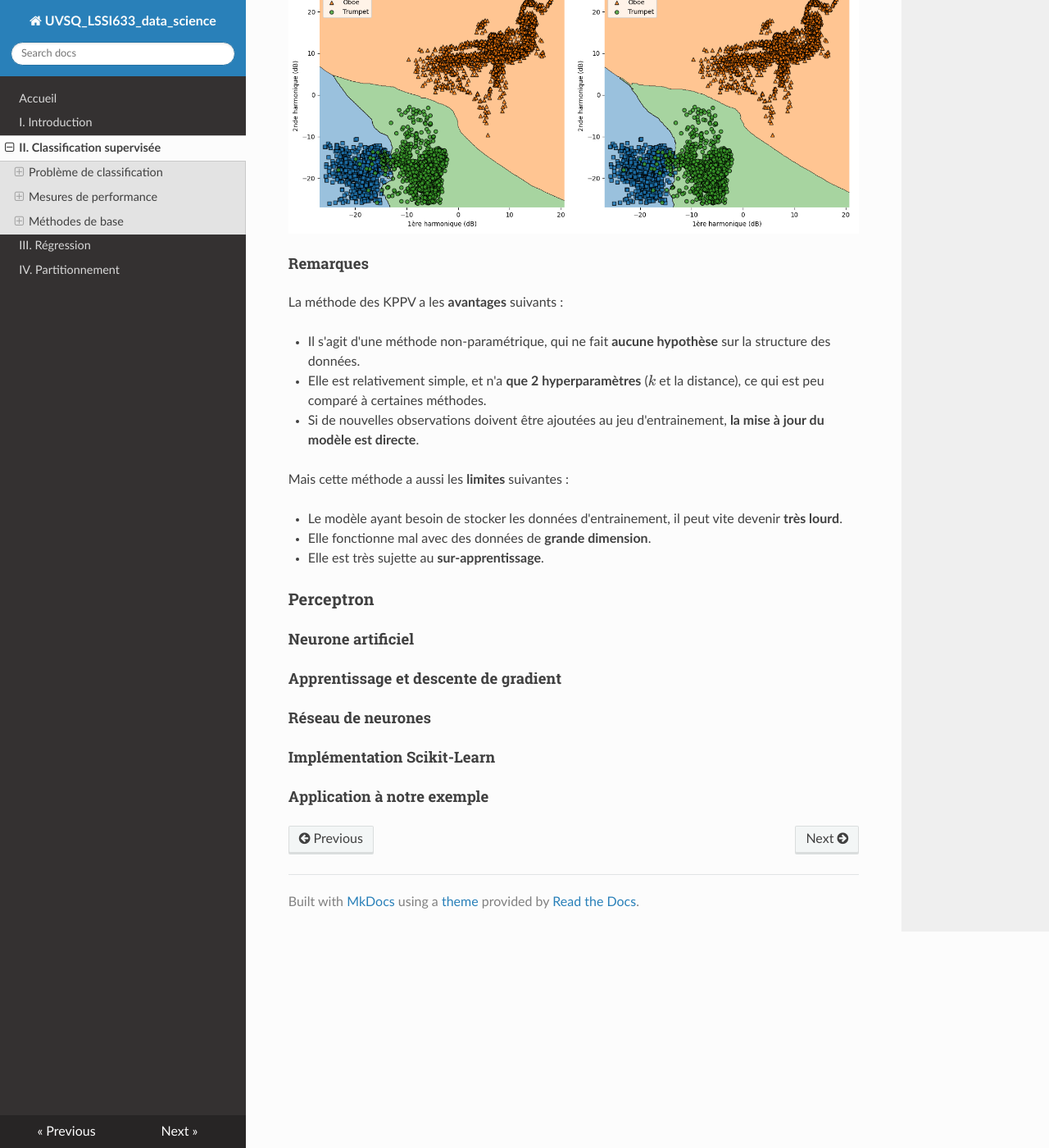
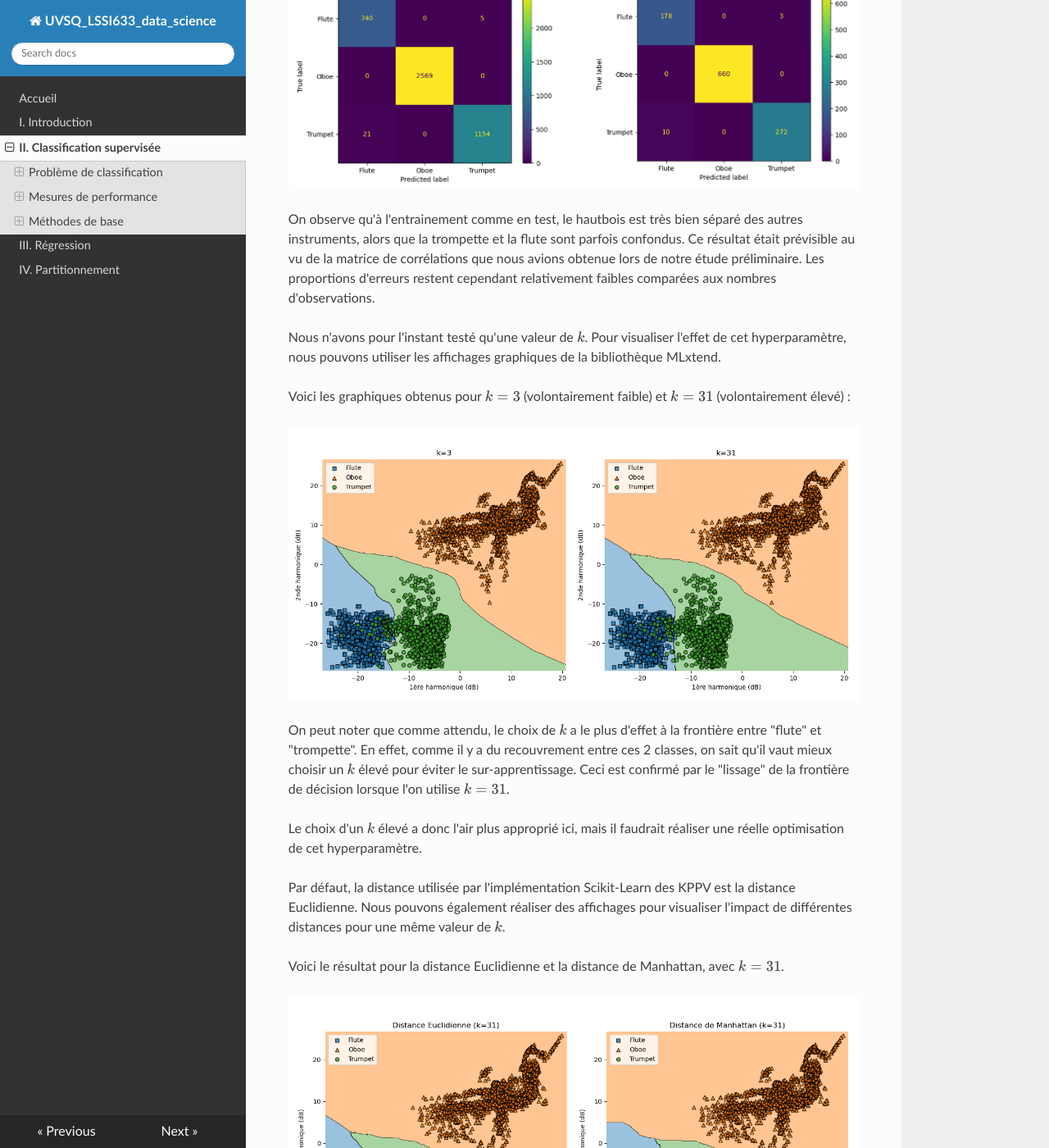
Before and after one commit to NicOudart/UVSQ_LSSI633_data_science, an MkDocs documentation site: the page built from docs/Chap2_Classification_supervisee.md, in a window 1280 px wide and 1400 px high, scrolled down 22703 px. Shown: the whole window at 82% size. Built offline with MkDocs 1.6.1, drawn with Linux system fonts in a browser that asks for light colours; nearby versions of some CDN libraries; some of the changed text lies outside the part shown.

Commit message:
-Progress on Chapter 2.

```diff
--- a/docs/Chap2_Classification_supervisee.md
+++ b/docs/Chap2_Classification_supervisee.md
@@ -760,12 +760,37 @@ print(knn.score(df_features_train,df_labels_train))
 print(knn.score(df_features_test,df_labels_test))
 ~~~
 
-On obtient environ 99.4% de précision en entrainement, et environ 98.8% de précision en test.
-Ces scores laissent à penser que notre modèle aura de plutôt bonnes performances en généralisation, mais il nous faut une matrice de confusion complète pour conclure.
+Pour $k=3$, on obtient environ 99.4% de précision en entrainement, et environ 98.8% de précision en test.
+Ces scores laissent à penser que notre modèle aura de plutôt bonnes performances en généralisation, mais il nous faut une matrice de confusion complète pour conclure :
 
+![Exemple de matrice de confusion](img/Chap2_exemple_matrice_confusion_2.png)
 
+On observe qu'à l'entrainement comme en test, le hautbois est très bien séparé des autres instruments, alors que la trompette et la flute sont parfois confondus.
+Ce résultat était prévisible au vu de la matrice de corrélations que nous avions obtenue lors de notre étude préliminaire.
+Les proportions d'erreurs restent cependant relativement faibles comparées aux nombres d'observations.
+
+Nous n'avons pour l'instant testé qu'une valeur de $k$.
+Pour visualiser l'effet de cet hyperparamètre, nous pouvons utiliser les affichages graphiques de la bibliothèque MLxtend.
+
+Voici les graphiques obtenus pour $k=3$ (volontairement faible) et $k=31$ (volontairement élevé) :
 
 ![Frontières de décision pour notre exemple](img/Chap2_exemple_KPPV_frontieres_decision.png)
+
+On peut noter que comme attendu, le choix de $k$ a le plus d'effet à la frontière entre "flute" et "trompette".
+En effet, comme il y a du recouvrement entre ces 2 classes, on sait qu'il vaut mieux choisir un $k$ élevé pour éviter le sur-apprentissage.
+Ceci est confirmé par le "lissage" de la frontière de décision lorsque l'on utilise $k=31$.
+
+Le choix d'un $k$ élevé a donc l'air plus approprié ici, mais il faudrait réaliser une réelle optimisation de cet hyperparamètre.
+
+Par défaut, la distance utilisée par l'implémentation Scikit-Learn des KPPV est la distance Euclidienne.
+Nous pouvons également réaliser des affichages pour visualiser l'impact de différentes distances pour une même valeur de $k$.
+
+Voici le résultat pour la distance Euclidienne et la distance de Manhattan, avec $k=31$.
+
+![Frontières de décision pour notre exemple](img/Chap2_exemple_KPPV_frontieres_decision_2.png)
+
+On observe en effet que le choix de la distance impacte significativement les frontières de décision obtenues, même s'il est difficile ici de juger de la pertinence d'une des 2 distances essayées.
+Tout comme pour $k$, il faudrait réaliser une véritable optimisation de cet hyperparamètre.
 
 #### Remarques
 
```
Also changed, not shown: docs/img/Chap2_exemple_KPPV_frontieres_decision.png, docs/img/Chap2_exemple_KPPV_frontieres_decision_2.png (added), docs/img/Chap2_exemple_matrice_confusion_2.png (added).
